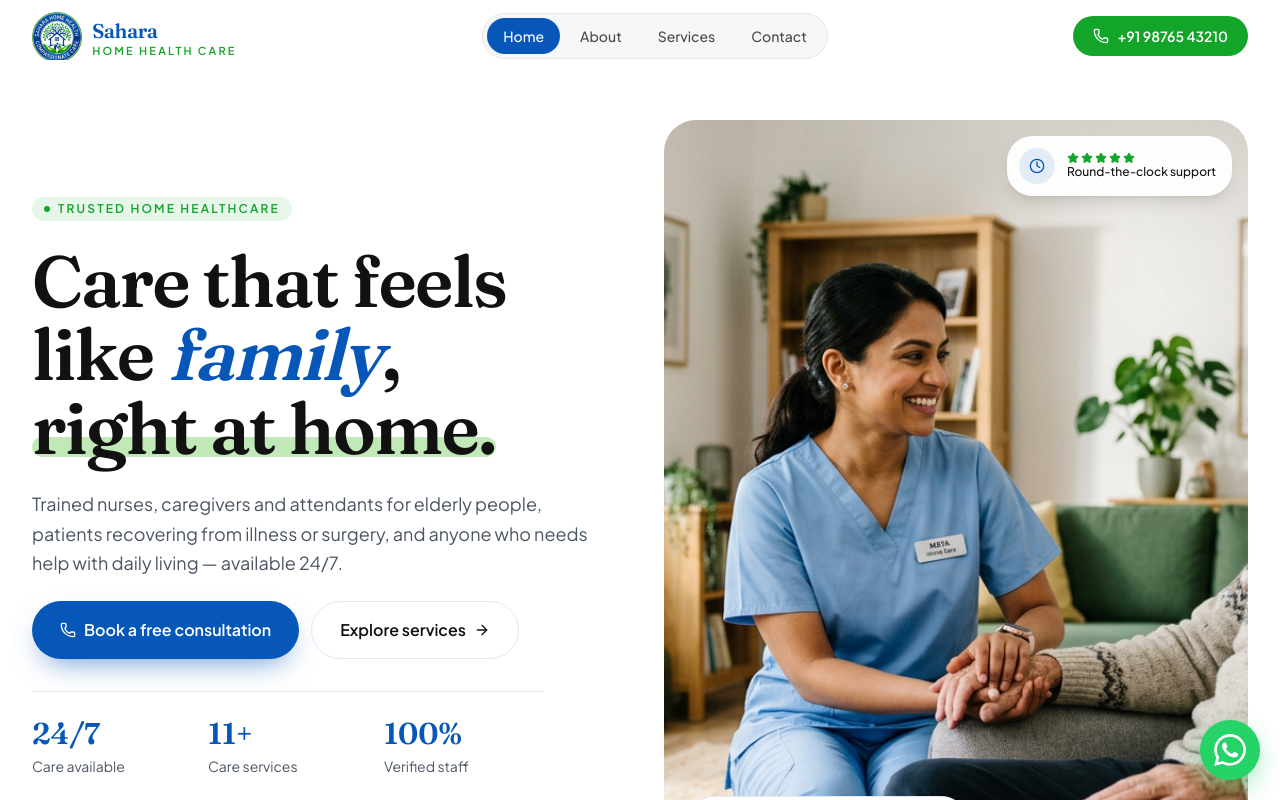
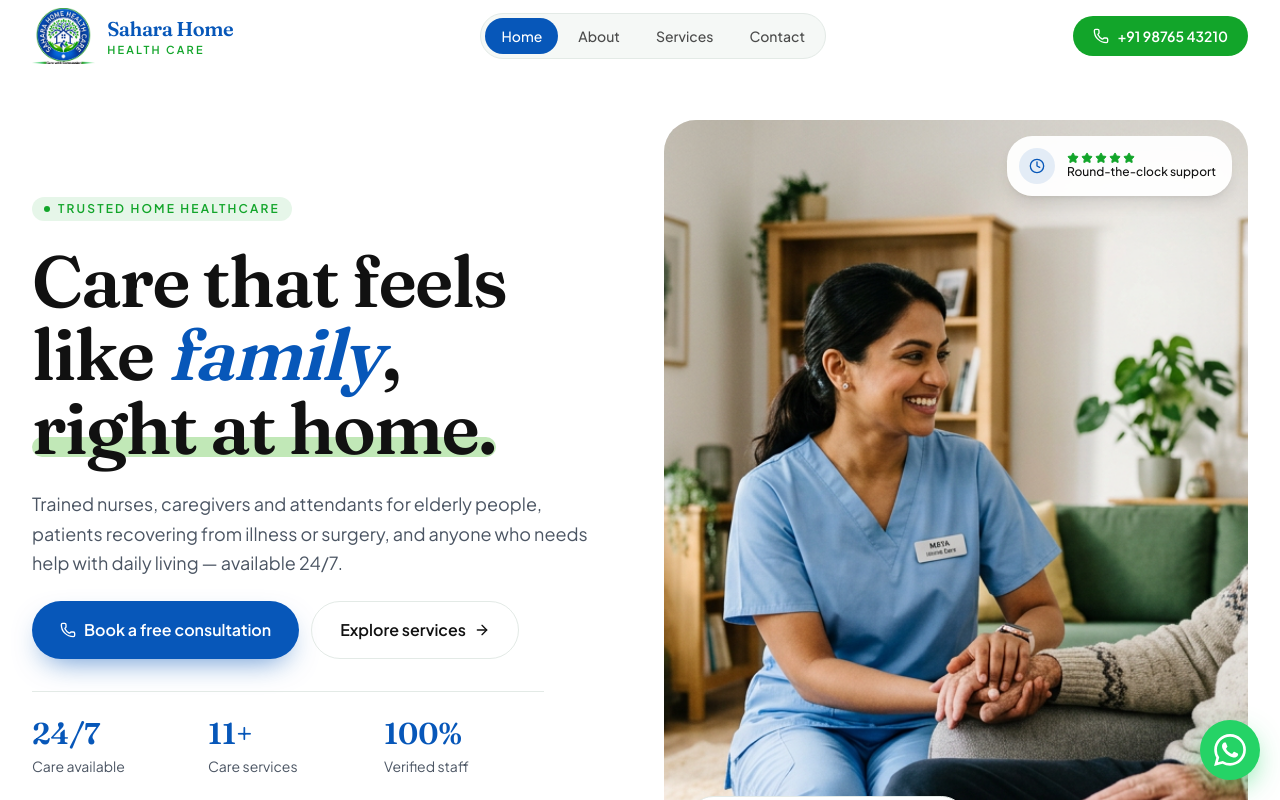
Before and after one commit to ayush65/sahara-home-care, a Next.js app: page / in a window 1280 px wide. Shown: the top 800 px of the page. Built offline with nearby package versions, Linux system fonts and the light colour scheme.

Commit message:
Use new main logo with Sahara Home Health Care name beside it

```diff
--- a/components/logo.tsx
+++ b/components/logo.tsx
@@ -6,25 +6,25 @@ export function Logo({ className, inverted = false }: { className?: string; inve
   return (
     <Link
       href="/"
-      className={cn('flex items-center gap-2.5 rounded-lg', className)}
+      className={cn('flex items-center gap-3 rounded-lg', className)}
       aria-label="Sahara Home Health Care — home"
     >
       <Image
-        src="/logo-mark.png"
-        alt="Sahara Home Health Care logo"
-        width={600}
-        height={574}
+        src="/logo-main.png"
+        alt="Sahara Home Health Care"
+        width={1253}
+        height={1111}
         priority
-        className="h-11 w-auto sm:h-12"
+        className="h-12 w-auto sm:h-14"
       />
-      <span className="flex flex-col leading-none">
+      <span className="flex flex-col leading-tight">
         <span
           className={cn(
             'font-display text-xl font-semibold tracking-tight',
             inverted ? 'text-white' : 'text-brand-blue',
           )}
         >
-          Sahara
+          Sahara Home
         </span>
         <span
           className={cn(
@@ -32,7 +32,7 @@ export function Logo({ className, inverted = false }: { className?: string; inve
             inverted ? 'text-brand-green-light' : 'text-brand-green',
           )}
         >
-          Home Health Care
+          Health Care
         </span>
       </span>
     </Link>
```
Also changed, not shown: public/logo-main.png (added).
